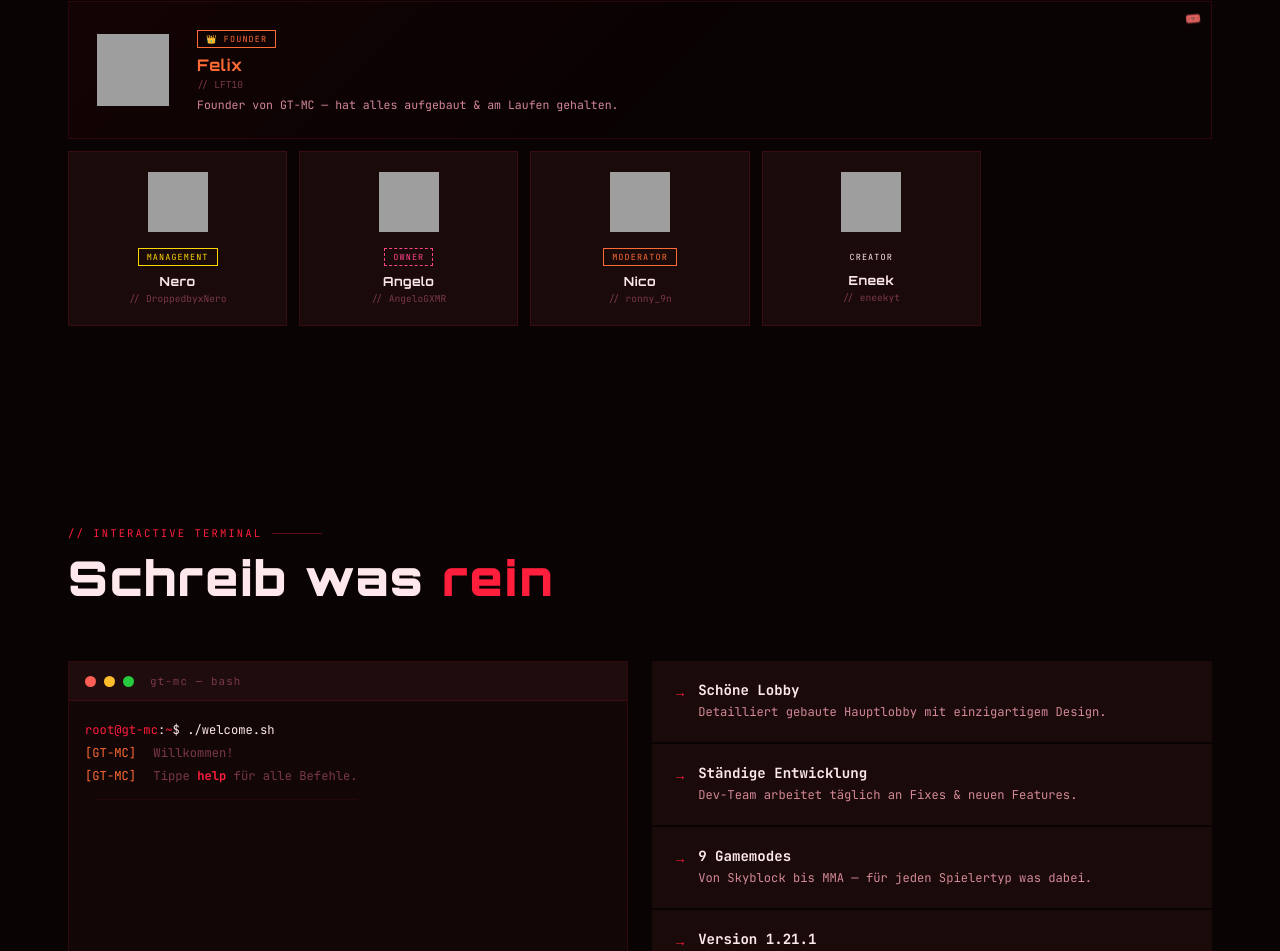
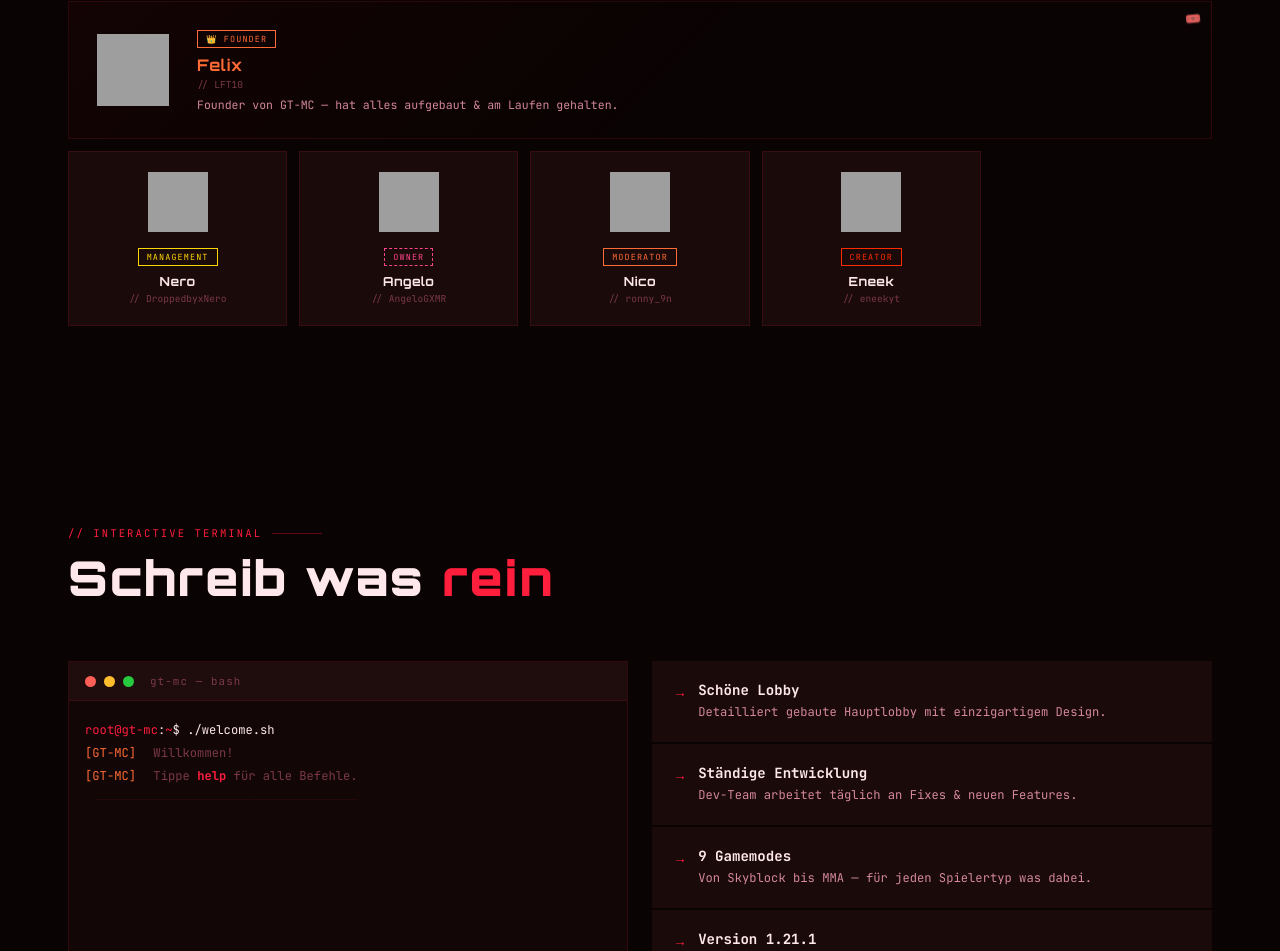
Before and after one commit to GT-MC/gt-mc-page, a plain HTML site: page index.html in a window 1280 px wide. Shown: the part 2457-3408 px from the top of the page. Drawn offline with Linux system fonts and the light colour scheme; grey boxes are pictures that could not be loaded.

Commit message:
Fix color code format for Eneek entry

```diff
--- a/index.html
+++ b/index.html
@@ -459,7 +459,7 @@ const CONFIG = {
     { name:'Nero',    mc:'DroppedbyxNero', role:'MANAGEMENT', color:'#ffd700', crown:'' },
     { name:'Angelo',  mc:'AngeloGXMR',     role:'OWNER',      color:'#ff4488', crown:'', dashBorder:true },
     { name:'Nico',    mc:'ronny_9n',        role:'MODERATOR',  color:'#ff6b35', crown:'' },
-    { name:'Eneek',    mc:'eneekyt',        role:'CREATOR',  color:'FF2A00', crown:'' },
+    { name:'Eneek',   mc:'eneekyt',        role:'CREATOR',  color:'#FF2A00', crown:'' },
   ],
 };
 
```
